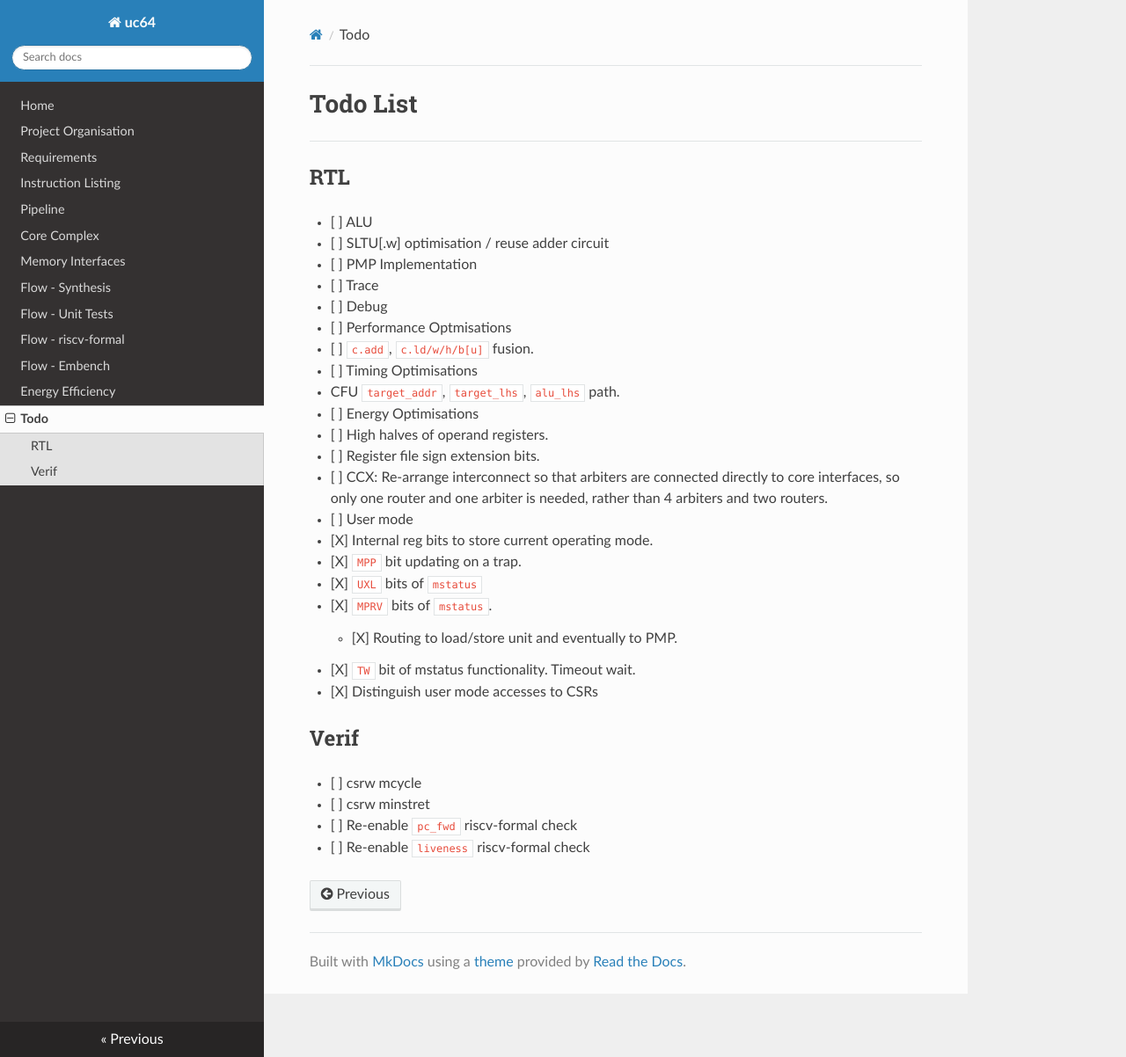
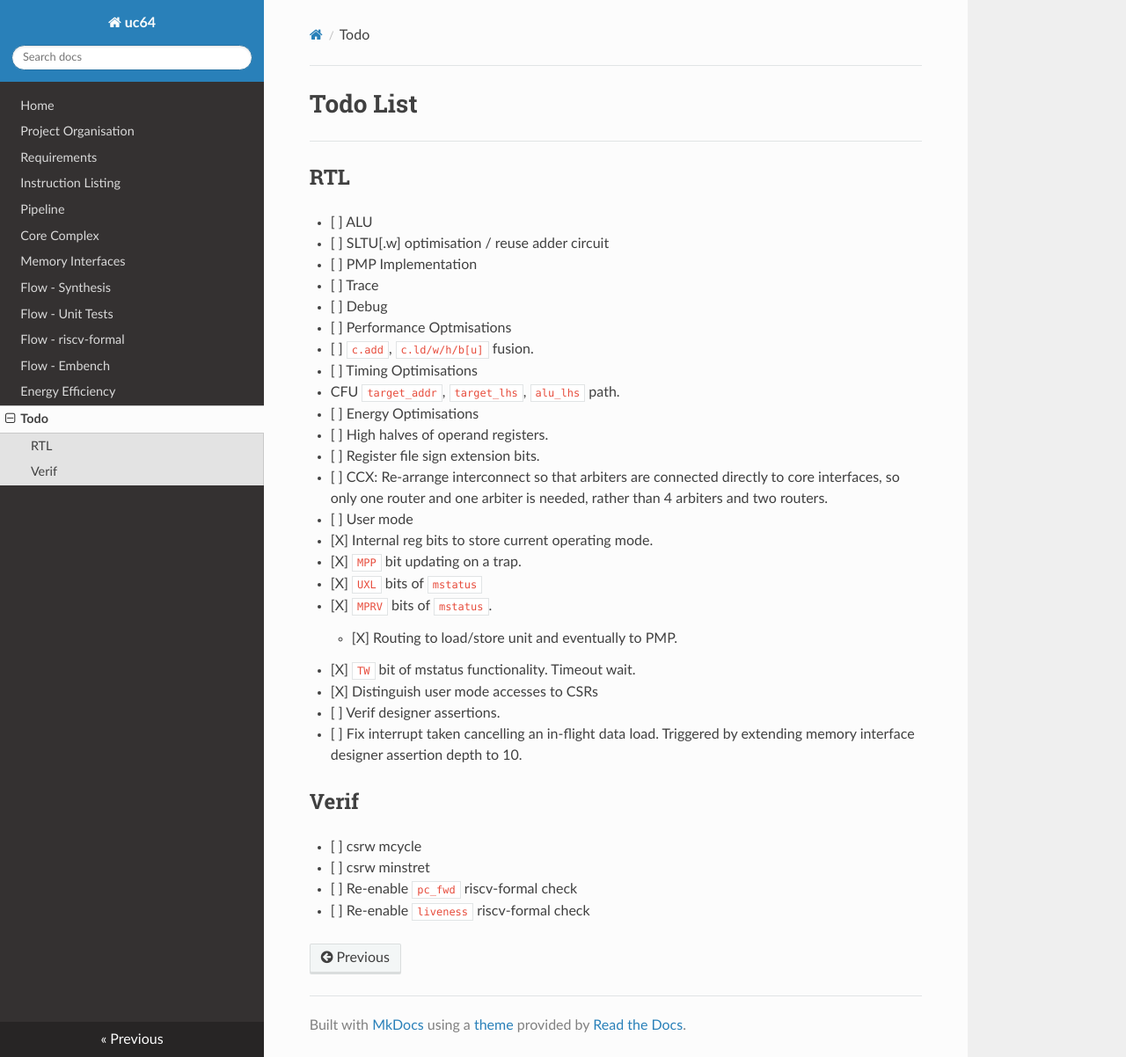
Before and after one commit to ben-marshall/croyde-riscv, an MkDocs documentation site: the page built from docs/todo.md, in a window 1280 px wide and 1202 px high. Shown: the whole window at 88% size. Built offline with MkDocs 1.6.1, drawn with Linux system fonts in a browser that asks for light colours; nearby versions of some CDN libraries.

Commit message:
verif: designer assertions environment changes for mem_prv.
 On branch dev/umode
 Your branch is ahead of 'origin/dev/umode' by 2 commits.
   (use "git push" to publish your local commits)

 Changes to be committed:
	modified:   docs/todo.md
	modified:   flow/design-assertions/memory_interface.sby
	modified:   rtl/core/core_pipe_exec.sv
	modified:   verif/core/design-assertions/assert_memory_if.sv
	modified:   verif/core/design-assertions/assertion_module_template.sv
	modified:   verif/core/design-assertions/fairness.sv
	modified:   verif/core/design-assertions/wrapper.sv

 Changes not staged for commit:
	modified:   extern/embench-iot (modified content)

```diff
--- a/docs/todo.md
+++ b/docs/todo.md
@@ -49,6 +49,11 @@
 
   - [X] Distinguish user mode accesses to CSRs
 
+  - [ ] Verif designer assertions.
+
+- [ ] Fix interrupt taken cancelling an in-flight data load. Triggered
+      by extending memory interface designer assertion depth to 10.
+
 ## Verif
 
 - [ ] csrw mcycle
```
Also changed, not shown: 6 other files.
